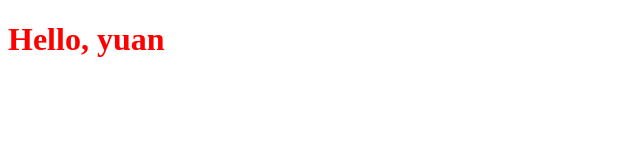
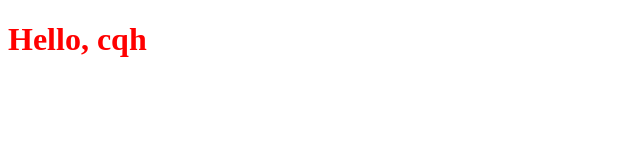
Before and after one commit to zgswlcom/python, a plain HTML site: page index.html in a window 1280 px wide. Shown: the full height of the page, 0-640 px from the left. Drawn offline with Linux system fonts and the light colour scheme.

Commit message:
firts python cqh

```diff
--- a/index.html
+++ b/index.html
@@ -5,6 +5,6 @@
     <title>Title</title>
 </head>
 <body>
-<h1 style='color:red'>Hello, yuan</h1>
+<h1 style='color:red'>Hello, cqh</h1>
 </body>
 </html>
```
